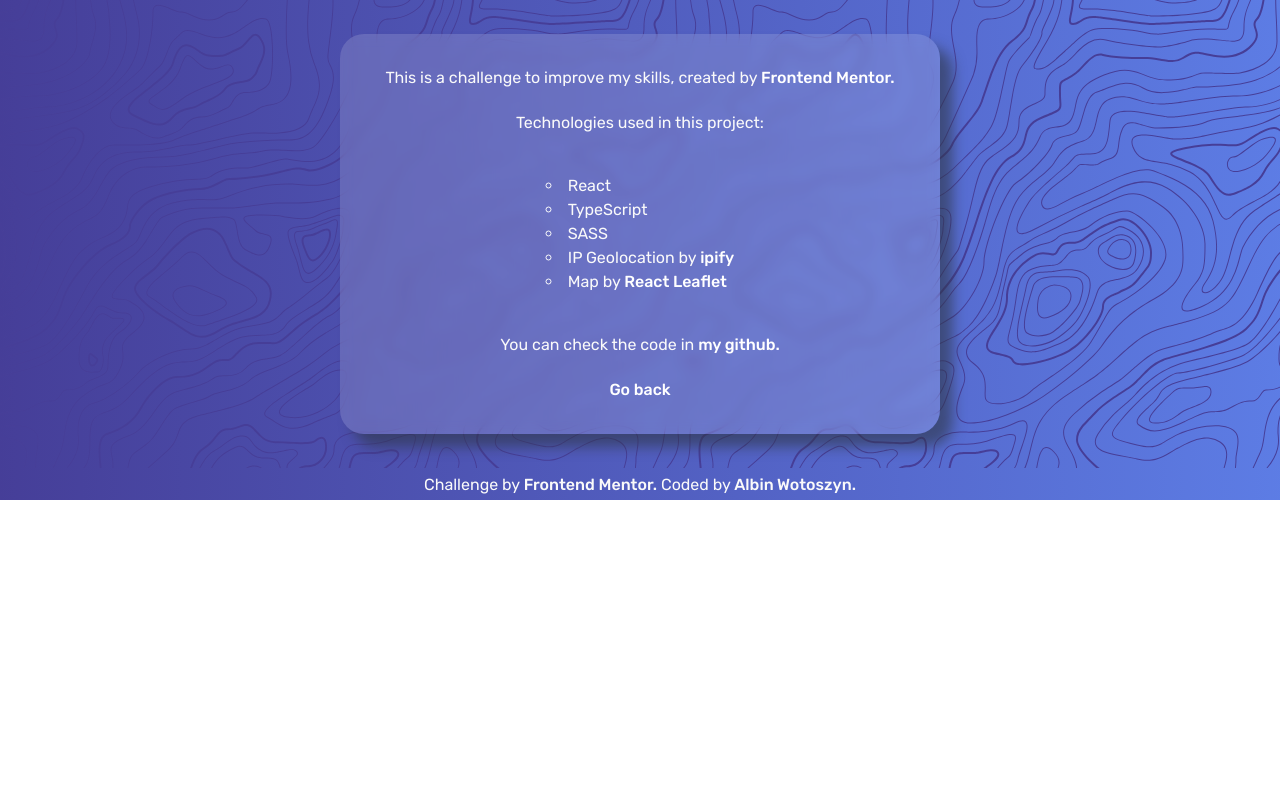
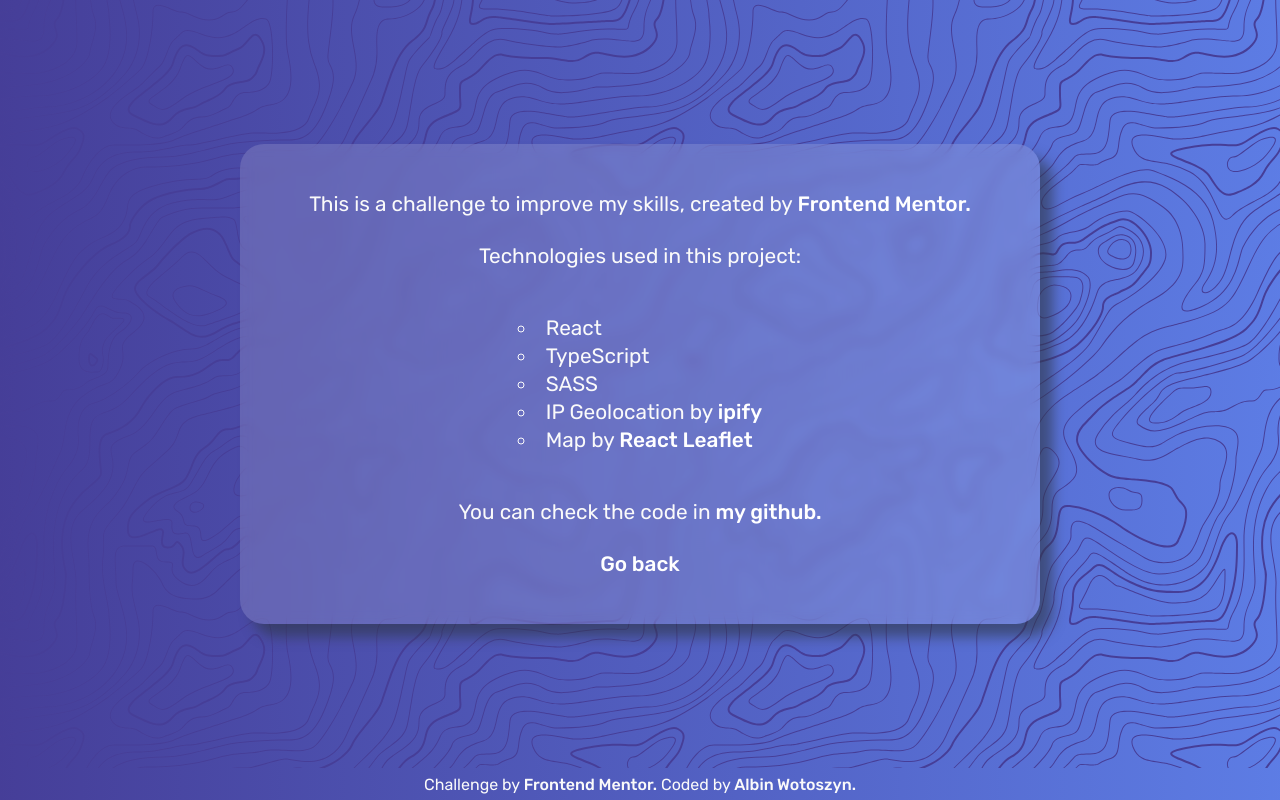
Before and after one commit to albin-woto/ip-address-tracker, a React (Create React App) app: page /about in a window 1280 px wide. Built offline with nearby package versions, Linux system fonts and the light colour scheme; no server answers.

Commit message:
Add styles for large devices in About page

```diff
--- a/src/assets/styles/pages/About.scss
+++ b/src/assets/styles/pages/About.scss
@@ -1,6 +1,7 @@
 @import '../global.scss';
 
 .about {
+  height: calc(100vh - 2rem);
   @include flex-centered;
 
   // Fallback background
@@ -55,9 +56,30 @@
 @media screen and (min-width: 375px) {
   .about {
     &__glass {
-      max-width: 600px;
-      max-height: 400px;
+      max-width: 38rem;
+      max-height: 25rem;
       padding: 1.25rem 1.25rem;
     }
   }
 }
+
+@media screen and (min-width: 769px) {
+  .about {
+    &__glass {
+      max-width: 50rem;
+      max-height: 38rem;
+      padding: 2rem 2rem;
+      font-size: 1.3rem;
+    }
+
+    &__text {
+      text-align: center;
+    }
+
+    &__list {
+      li {
+        line-height: 1.75rem;
+      }
+    }
+  }
+}
```
